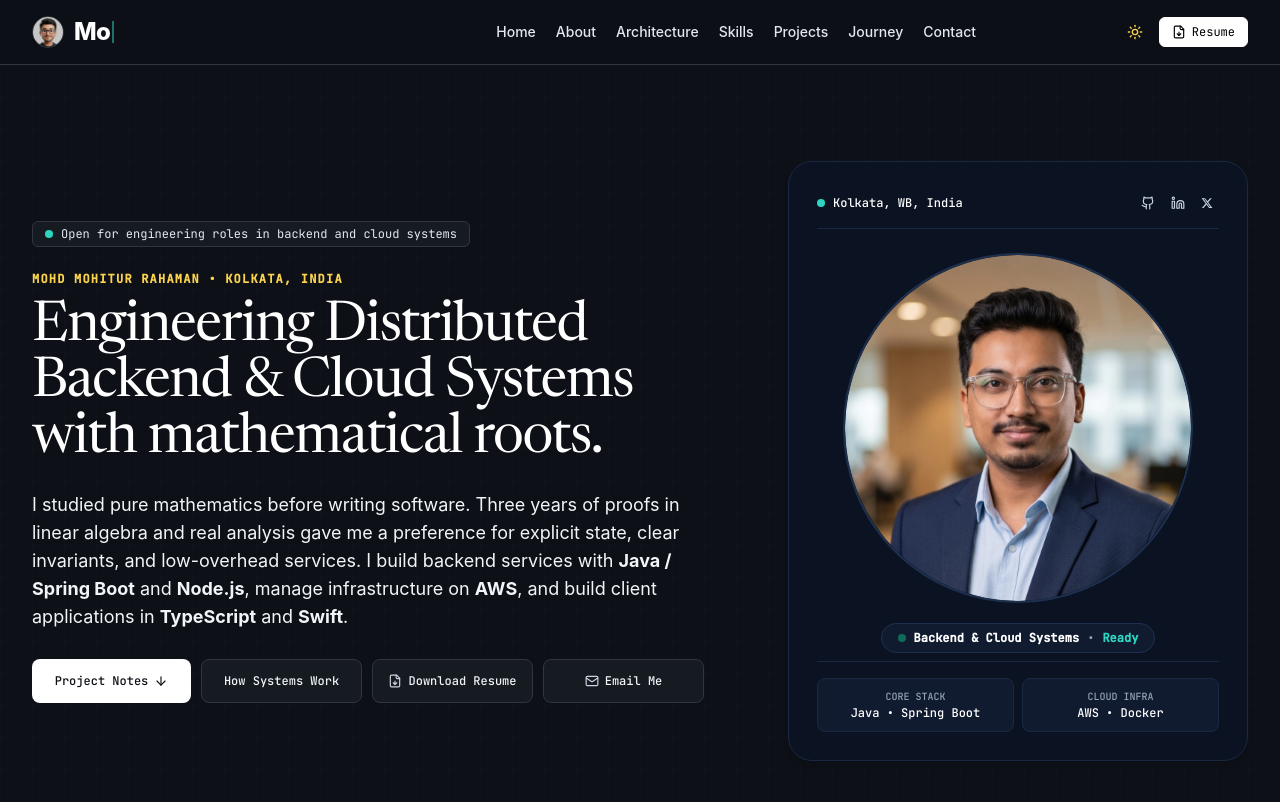
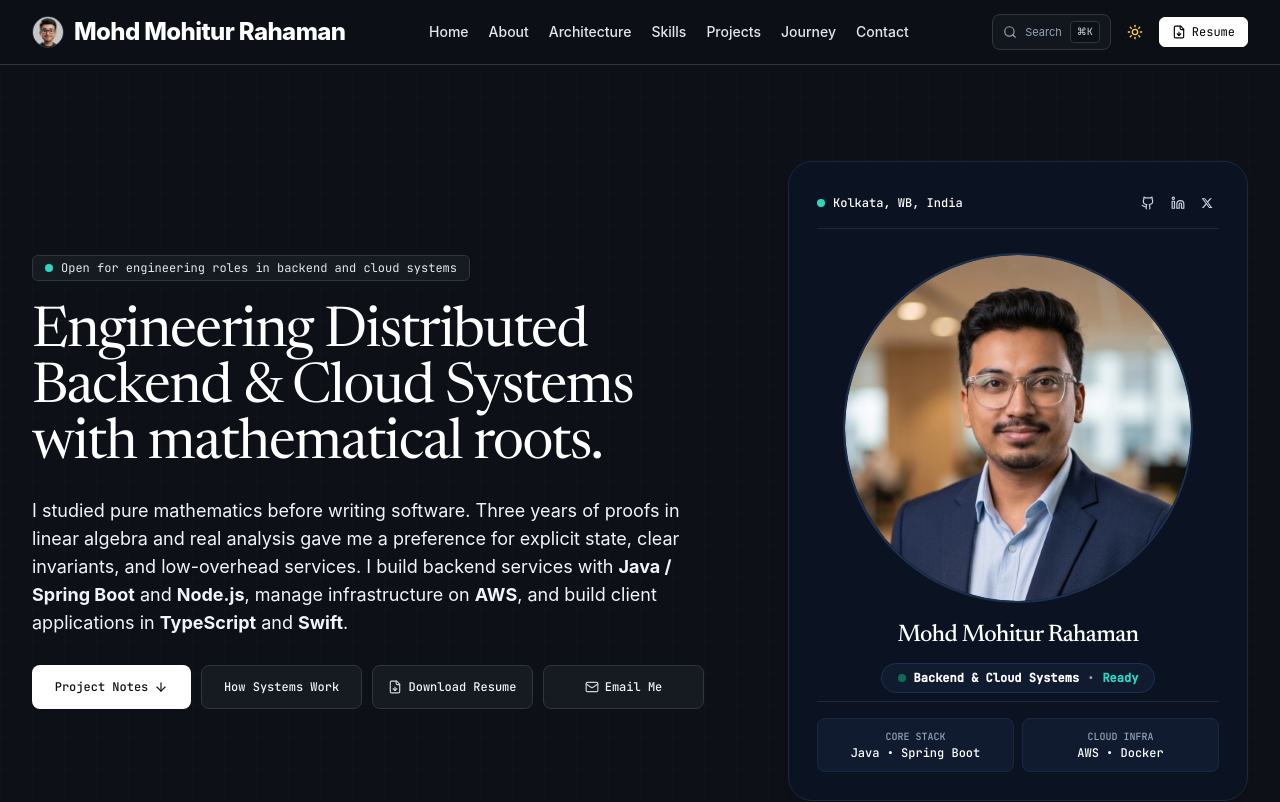
Before and after one commit to Mohitur669/Portfolio, a React (Vite) app: page / in a window 1280 px wide. Shown: the top 802 px of the page. Built offline with nearby package versions, Linux system fonts and the light colour scheme; a web font is replaced by a local one.

Commit message:
feat(hero, nav): move identity to profile card, disable typewriter, add desktop cmd+k button

```diff
--- a/src/App.tsx
+++ b/src/App.tsx
@@ -13,7 +13,6 @@ import { CommandPalette } from './components/interactions/CommandPalette';
 import { CustomCursor } from './components/interactions/CustomCursor';
 import { OWNER_DATA } from './data/owner';
 import { useTheme } from './context/ThemeContext';
-import { TypewriterText } from './components/common/TypewriterText';
 import { Sun, Moon, FileDown, Menu, X, Search } from 'lucide-react';
 
 export const App: React.FC = () => {
@@ -108,7 +107,7 @@ export const App: React.FC = () => {
               />
             </div>
             <span className="text-ink dark:text-white font-display font-extrabold group-hover:text-accent-teal dark:group-hover:text-accent-teal-bright transition-colors whitespace-nowrap text-lg sm:text-xl lg:text-xl xl:text-2xl tracking-tight">
-              <TypewriterText text={OWNER_DATA.name} />
+              {OWNER_DATA.name}
             </span>
           </a>
 
@@ -125,7 +124,21 @@ export const App: React.FC = () => {
 
           {/* Controls */}
           <div className="flex items-center gap-2">
-            {/* Mobile Command Palette Launcher */}
+            {/* Desktop Command Palette Launcher with ⌘K Badge */}
+            <button
+              onClick={() => setCommandPaletteOpen(true)}
+              title="Search & Quick Actions (⌘K)"
+              aria-label="Search and Quick Actions (Press Command K)"
+              className="hidden md:inline-flex items-center gap-2 px-2.5 py-1.5 rounded-lg border border-paper-border dark:border-slate-border bg-paper-subtle/70 dark:bg-slate-surface/70 text-xs font-mono text-slate-600 dark:text-slate-300 hover:border-accent-teal dark:hover:border-teal-400 hover:text-ink dark:hover:text-white transition-colors"
+            >
+              <Search className="w-3.5 h-3.5 text-slate-500 dark:text-slate-400" />
+              <span className="text-[11px] font-sans text-slate-500 dark:text-slate-400">Search</span>
+              <kbd className="inline-flex items-center gap-0.5 px-1.5 py-0.5 text-[10px] font-mono rounded bg-paper-card dark:bg-slate-canvas border border-paper-border dark:border-slate-border text-slate-600 dark:text-slate-300 shadow-2xs">
+                ⌘K
+              </kbd>
+            </button>
+
+            {/* Mobile Command Palette Launcher: Search Icon Only */}
             <button
               onClick={() => setCommandPaletteOpen(true)}
               title="Search & Quick Actions"
--- a/src/components/hero/Hero.tsx
+++ b/src/components/hero/Hero.tsx
@@ -23,9 +23,6 @@ export const Hero: React.FC = () => {
 
             {/* Headline */}
             <div className="space-y-3">
-              <p className="text-xs font-mono uppercase tracking-widest text-accent-amber dark:text-amber-300 font-semibold">
-                Mohd Mohitur Rahaman • Kolkata, India
-              </p>
               <h1 className="text-3xl sm:text-5xl lg:text-[3.5rem] font-serif font-normal tracking-tight text-ink dark:text-white leading-[1.15]">
                Engineering Distributed Backend & Cloud Systems with mathematical roots.
               </h1>
@@ -143,7 +140,14 @@ export const Hero: React.FC = () => {
                   </picture>
                 </div>
 
-                <div className="mt-5 inline-flex items-center gap-2 px-4 py-1.5 rounded-full bg-white/80 dark:bg-[#101b30] border border-slate-200/80 dark:border-[#1e3050] text-xs font-mono shadow-xs">
+                {/* Identity Name inside Profile Card */}
+                <div className="mt-4 text-center">
+                  <h2 className="text-xl sm:text-2xl font-serif font-medium text-ink dark:text-white tracking-tight">
+                    {OWNER_DATA.name}
+                  </h2>
+                </div>
+
+                <div className="mt-3 inline-flex items-center gap-2 px-4 py-1.5 rounded-full bg-white/80 dark:bg-[#101b30] border border-slate-200/80 dark:border-[#1e3050] text-xs font-mono shadow-xs">
                   <span className="w-2 h-2 rounded-full bg-emerald-500 animate-pulse" />
                   <span className="font-semibold text-ink dark:text-white">Backend &amp; Cloud Systems</span>
                   <span className="text-slate-400">•</span>
```
